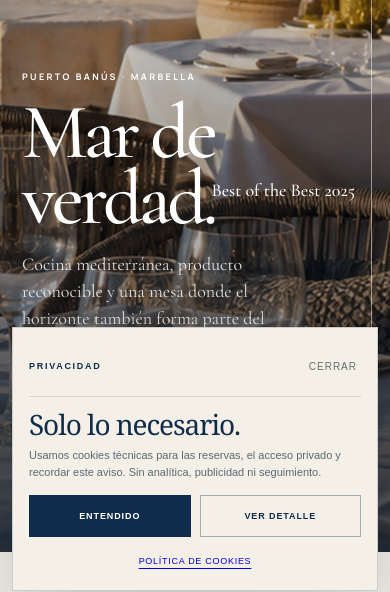
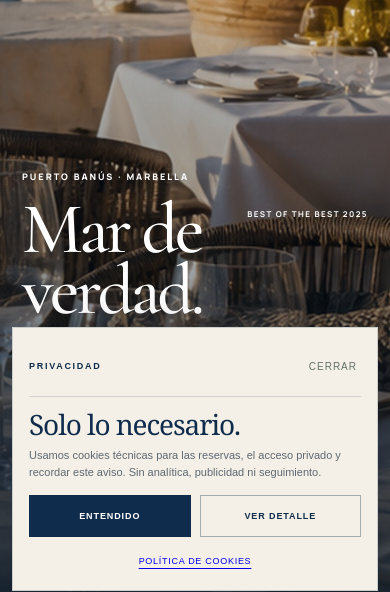
Before and after one commit to vornicx/la-bocana-web-v8-mobile, a Next.js app: page / in a window 390 px wide. Shown: the part 241-833 px from the top of the page. Built offline with nearby package versions, Linux system fonts and the light colour scheme; no server answers.

Commit message:
Fase 1: refina hero móvil de La Bocana

```diff
--- a/app/mobile-refinement.css
+++ b/app/mobile-refinement.css
@@ -11,6 +11,126 @@
   .experience-home .experience-hero-copy {
     transform: none !important;
   }
+
+  /* PHASE 1 — Mobile hero precision.
+     Keep one clear hierarchy: place -> statement -> explanation -> booking. */
+  .experience-home .experience-hero {
+    height: 100svh;
+    min-height: 680px;
+    max-height: 860px;
+  }
+
+  .experience-home .experience-hero-picture img {
+    object-position: 52% 52%;
+  }
+
+  .experience-home .experience-hero-overlay {
+    background:
+      linear-gradient(180deg, rgba(3,18,33,.18) 0%, rgba(3,18,33,.08) 28%, rgba(3,18,33,.20) 48%, rgba(3,18,33,.77) 100%),
+      linear-gradient(90deg, rgba(3,18,33,.18), rgba(3,18,33,.02) 74%);
+  }
+
+  .experience-home .experience-hero-copy {
+    left: 22px;
+    right: 22px;
+    bottom: 76px;
+    max-width: none;
+  }
+
+  .experience-home .experience-hero-copy > span {
+    margin: 0 0 17px;
+    font-size: 9px;
+    font-weight: 800;
+    line-height: 1.2;
+    letter-spacing: .22em;
+    opacity: .92;
+  }
+
+  .experience-home .experience-hero-copy h1 {
+    max-width: 5.2em;
+    margin: 0 0 20px;
+    font-size: clamp(64px, 18.5vw, 82px) !important;
+    line-height: .84 !important;
+    letter-spacing: -.052em !important;
+    text-wrap: balance;
+  }
+
+  .experience-home .experience-hero-copy p {
+    max-width: 29ch;
+    margin: 0 0 27px;
+    font-size: 17px;
+    line-height: 1.52;
+    color: rgba(255,255,255,.88);
+    text-wrap: pretty;
+  }
+
+  .experience-home .experience-primary {
+    width: 100%;
+    min-height: 56px;
+    padding: 0 20px;
+    font-size: 10px;
+    letter-spacing: .17em;
+    border: 1px solid rgba(255,255,255,.12);
+  }
+
+  /* The award remains present, but it no longer competes with the message. */
+  .experience-home .experience-hero-proof {
+    left: 22px;
+    right: 22px;
+    bottom: 27px;
+    display: flex;
+    justify-content: flex-end;
+    align-items: center;
+    gap: 0;
+    padding: 0;
+    border: 0;
+    text-align: right;
+    opacity: .76;
+  }
+
+  .experience-home .experience-hero-proof span {
+    display: none;
+  }
+
+  .experience-home .experience-hero-proof strong {
+    font-family: var(--font-bocana-sans), Arial, sans-serif;
+    font-size: 8px;
+    font-weight: 700;
+    line-height: 1;
+    letter-spacing: .18em;
+    text-transform: uppercase;
+  }
+
+  .experience-home .experience-scroll {
+    display: none;
+  }
+
+  /* Deliberate hero entrance: short travel, no image movement and no scroll coupling. */
+  .experience-home:not([data-ready="true"]) .experience-hero-copy > span,
+  .experience-home:not([data-ready="true"]) .experience-hero-copy h1,
+  .experience-home:not([data-ready="true"]) .experience-hero-copy p,
+  .experience-home:not([data-ready="true"]) .experience-primary,
+  .experience-home:not([data-ready="true"]) .experience-hero-proof {
+    opacity: 0;
+    transform: translateY(10px);
+  }
+
+  .experience-home[data-ready="true"] .experience-hero-copy > span,
+  .experience-home[data-ready="true"] .experience-hero-copy h1,
+  .experience-home[data-ready="true"] .experience-hero-copy p,
+  .experience-home[data-ready="true"] .experience-primary,
+  .experience-home[data-ready="true"] .experience-hero-proof {
+    transform: translateY(0);
+    transition-property: opacity, transform;
+    transition-duration: .66s;
+    transition-timing-function: cubic-bezier(.2,.72,.2,1);
+  }
+
+  .experience-home[data-ready="true"] .experience-hero-copy > span { transition-delay: .04s; }
+  .experience-home[data-ready="true"] .experience-hero-copy h1 { transition-delay: .10s; }
+  .experience-home[data-ready="true"] .experience-hero-copy p { transition-delay: .17s; }
+  .experience-home[data-ready="true"] .experience-primary { transition-delay: .24s; }
+  .experience-home[data-ready="true"] .experience-hero-proof { transition-delay: .30s; }
 
   /* Contextual reservation dock — designed as a branded navigation element,
      not a generic floating button. */
@@ -156,6 +276,27 @@
 }
 
 @media (max-width: 380px) {
+  .experience-home .experience-hero-copy {
+    left: 18px;
+    right: 18px;
+    bottom: 72px;
+  }
+
+  .experience-home .experience-hero-copy h1 {
+    font-size: clamp(59px, 18vw, 70px) !important;
+  }
+
+  .experience-home .experience-hero-copy p {
+    max-width: 28ch;
+    font-size: 16px;
+  }
+
+  .experience-home .experience-hero-proof {
+    left: 18px;
+    right: 18px;
+    bottom: 25px;
+  }
+
   .mobile-reserve-dock {
     left: 10px;
     right: 10px;
@@ -173,4 +314,13 @@
   .mobile-reserve-dock > strong {
     transition: none !important;
   }
+
+  .experience-home:not([data-ready="true"]) .experience-hero-copy > span,
+  .experience-home:not([data-ready="true"]) .experience-hero-copy h1,
+  .experience-home:not([data-ready="true"]) .experience-hero-copy p,
+  .experience-home:not([data-ready="true"]) .experience-primary,
+  .experience-home:not([data-ready="true"]) .experience-hero-proof {
+    opacity: 1;
+    transform: none;
+  }
 }
```
